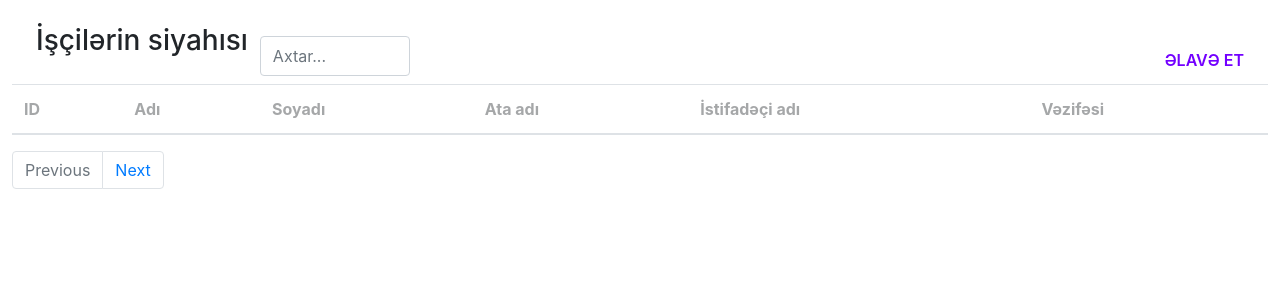
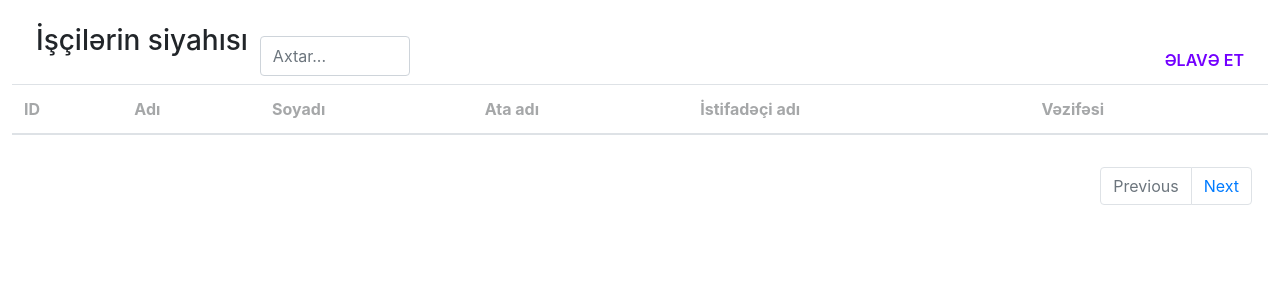
Before and after one commit to yusifmustafa/MyHrProject, a React (Create React App) app: page / in a window 1280 px wide. Shown: the top 300 px of the page. Built offline with nearby package versions, Linux system fonts and the light colour scheme.

Commit message:
css ile bagli deyishiklikler etdim.

```diff
--- a/src/components/Adduser.css
+++ b/src/components/Adduser.css
@@ -99,3 +99,8 @@ input:focus + label{
     -webkit-box-shadow: none;
     box-shadow: none;
   }
+
+  nav{
+    float:right;
+    margin: 1em;
+  }
--- a/src/components/Adduser.jsx
+++ b/src/components/Adduser.jsx
@@ -141,7 +141,6 @@ function Adduser() {
       }
     });
   }
-
 }
 
 export default Adduser;
--- a/src/components/Pagination.js
+++ b/src/components/Pagination.js
@@ -1,5 +1,6 @@
 import React, { useEffect, useState } from "react";
 import { Link } from "react-router-dom";
+import "./Adduser.css";
 
 function Pagination({ totalPages, setCurrentPage }) {
   const [currentButton, setCurrentButton] = useState(1);
```
